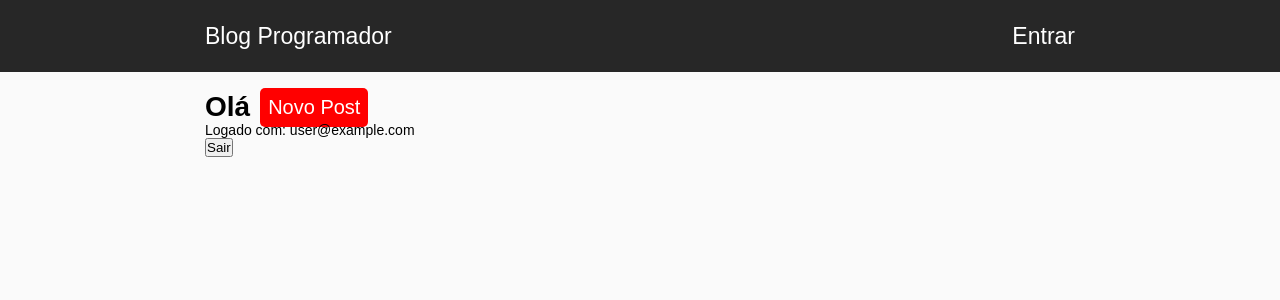
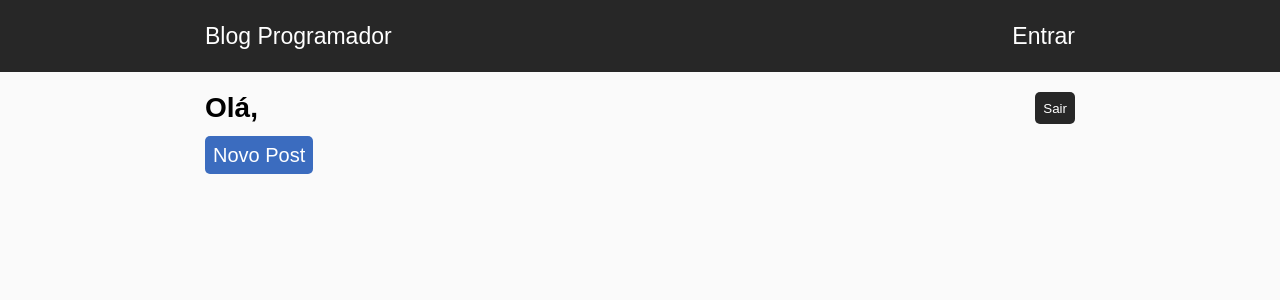
Before and after one commit to brunoseiji/Blog-React, a React (Create React App) app: page /dashboard in a window 1280 px wide. Shown: the top 300 px of the page. Built offline with nearby package versions, Linux system fonts and the light colour scheme; no server answers; the database is empty; sample sign-in values are in the browser's storage.

Commit message:
Melhorias no layout

```diff
--- a/src/components/Dashboard/dashboard.css
+++ b/src/components/Dashboard/dashboard.css
@@ -7,16 +7,28 @@ div#dashboard {
 
 div#dashboard .user-info {
     display: flex;
-    height: 30px;
-    align-items: center;
+    justify-content: space-between;
 }
 
-div#dashboard .user-info a {
+div#dashboard .user-info button {
+    background-color: #272727;
+    color: #fff;
+    border: 0;
+    padding: 8px;
+    border-radius: 5px;
+    cursor: pointer;
+}
+
+div#dashboard a {
     padding: 8px;
     border-radius: 5px;
     font-size: 20px;
-    background-color: #ff0000;
+    background-color: #3b6cbf;
     color: #fff;
     text-decoration: none;
-    margin-left: 10px;
+    margin-top: 30px;
 }
+
+div#dashboard .btn-post {
+    margin-top: 20px;
+}
--- a/src/components/Dashboard/index.js
+++ b/src/components/Dashboard/index.js
@@ -38,12 +38,14 @@ class Dashboard extends Component {
         return(
             <div id="dashboard">
                 <div className="user-info">
-                    <h1>Olá {this.state.nome}</h1>
+                    <h1>Olá, {this.state.nome}</h1>
+                    <button onClick={() => this.logout()}>Sair</button>
+                </div>
+                <div className="btn-post">
                     <Link to="/dashboard/new">Novo Post</Link>
                 </div>
-                <p>Logado com: {firebase.getCurrent()}</p>
-                <button onClick={() => this.logout()}>Sair</button>
             </div>
+
         )
     }
 }
```
